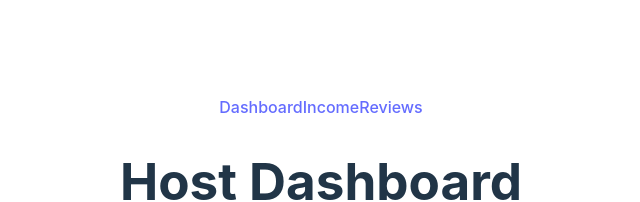
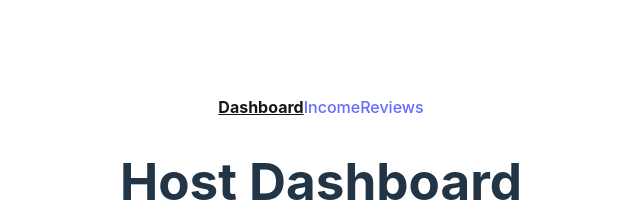
Before and after one commit to lokeam/overlandlife, a React (Vite) app: page /host in a window 1280 px wide. Shown: the part 276-478 px from the top of the page, without its empty margins (319-959 px from the left). Built offline with nearby package versions, Linux system fonts and the light colour scheme; what miragejs would draw is missing.

Commit message:
refactor: replace Link components with NavLinks

```diff
--- a/src/components/Header.jsx
+++ b/src/components/Header.jsx
@@ -1,4 +1,4 @@
-import { Link } from "react-router-dom";
+import { Link, NavLink } from "react-router-dom";
 
 export default function Header () {
 
@@ -6,9 +6,9 @@ export default function Header () {
     <header>
       <Link className="site-logo" to="/">#Overlandlife</Link>
       <nav>
-        <Link to="/about">About</Link>
-        <Link to="/rigs">Rigs</Link>
-        <Link to="/host">Host</Link>
+        <NavLink className={(isActive) => isActive ? "active-link" : null} to="/about">About</NavLink>
+        <NavLink className={(isActive) => isActive ? "active-link" : null} to="/rigs">Rigs</NavLink>
+        <NavLink className={(isActive) => isActive ? "active-link" : null} to="/host">Host</NavLink>
       </nav>
   </header>
   );
--- a/src/components/HostLayout.jsx
+++ b/src/components/HostLayout.jsx
@@ -1,15 +1,21 @@
 import React from 'react';
-import { Link } from 'react-router-dom';
+import { NavLink } from 'react-router-dom';
 import { Outlet } from 'react-router-dom';
 
 export default function HostLayout () {
 
+  const activeStyles = {
+    fontWeight: "bold",
+    textDecoration: "underline",
+    color: "#161616"
+  };
+
   return (
     <>
       <nav>
-        <Link to="/host">Dashboard</Link>
-        <Link to="/host/income">Income</Link>
-        <Link to="/host/reviews">Reviews</Link>
+        <NavLink end style={({isActive}) => isActive ? activeStyles: null} to="/host">Dashboard</NavLink>
+        <NavLink style={({isActive}) => isActive ? activeStyles: null} to="/host/income">Income</NavLink>
+        <NavLink style={({isActive}) => isActive ? activeStyles: null} to="/host/reviews">Reviews</NavLink>
       </nav>
       <Outlet />
     </>
```
